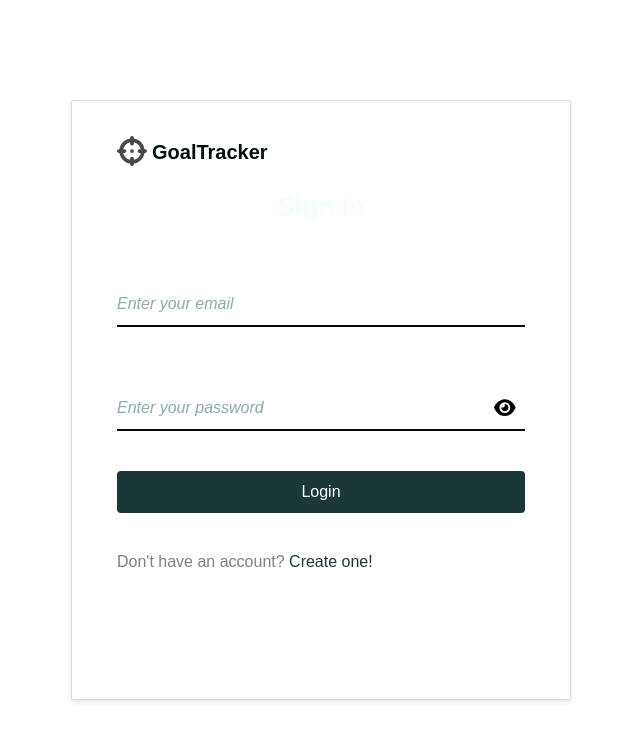
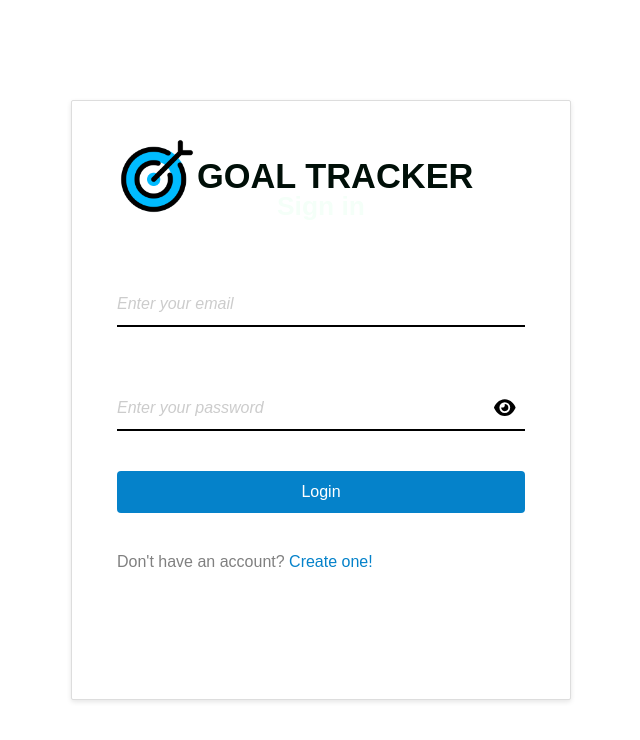
Before and after one commit to RanbirSDeol/dev-hub, a React (Create React App) app in the folder frontend/: page /login in a window 1280 px wide. Shown: the top 740 px of the page, without its empty margins (319-959 px from the left). Built offline with nearby package versions, Linux system fonts and the light colour scheme.

Commit message:
Login and Signup Color Scheme Change (Green -> Blue).

```diff
--- a/frontend/src/components/Login.js
+++ b/frontend/src/components/Login.js
@@ -7,6 +7,7 @@ import {
   faCrosshairs,
 } from "@fortawesome/free-solid-svg-icons";
 import { useNavigate } from "react-router-dom";
+import targetIcon from "../images/target.png";
 
 const Login = () => {
   const [email, setEmail] = useState("");
@@ -63,12 +64,12 @@ const Login = () => {
       <div className={styles.leftContainer}>
         <form onSubmit={handleSubmit} className={styles.form}>
           <h1 className={styles.displayName}>
-            <FontAwesomeIcon
-              icon={faCrosshairs}
-              size="xl"
-              style={{ marginRight: "5px", color: "#4D4847" }}
+            <img
+              src={targetIcon}
+              alt="Goal Icon"
+              style={{ width: "80px", height: "80px" }}
             />
-            GoalTracker
+            GOAL TRACKER
           </h1>
           <h1 className={styles.title}>Sign in</h1>
 
--- a/frontend/src/components/Signup.js
+++ b/frontend/src/components/Signup.js
@@ -7,6 +7,7 @@ import {
   faCrosshairs,
 } from "@fortawesome/free-solid-svg-icons";
 import { useNavigate } from "react-router-dom"; // Importing useNavigate for navigation after successful login
+import targetIcon from "../images/target.png";
 
 const Signup = () => {
   const [name, setName] = useState("");
@@ -67,12 +68,12 @@ const Signup = () => {
       <div className={styles.leftContainer}>
         <form onSubmit={handleSubmit} className={styles.form}>
           <h1 className={styles.displayName}>
-            <FontAwesomeIcon
-              icon={faCrosshairs}
-              size="xl"
-              style={{ marginRight: "5px", color: "#4D4847" }}
+            <img
+              src={targetIcon}
+              alt="Goal Icon"
+              style={{ width: "80px", height: "80px" }}
             />
-            GoalTracker
+            GOAL TRACKER
           </h1>
           <h1 className={styles.title}>Sign Up</h1>
 
--- a/frontend/src/components/styles/Login.module.css
+++ b/frontend/src/components/styles/Login.module.css
@@ -6,8 +6,10 @@
 }
 
 .displayName {
+  display: flex;
+  align-items: center;
   position: absolute;
-  font-size: 1.25rem;
+  font-size: 2.15rem;
   color:  #000F08;
 }
 
@@ -65,18 +67,18 @@
   margin-bottom: 20px;
   font-size: 1rem;
   border: none;
-  border-bottom: 2px solid #000F08;
+  border-bottom: 2px solid #000000;
   outline: none;
   border-radius: 0;
 }
 
 .input::placeholder {
-  color: #8BAAAD; /* Light grey color for placeholder */
+  color: #ccc; /* Light grey color for placeholder */
   font-style: italic;
 }
 
 .input:focus {
-  border-bottom: 2px solid #8BAAAD; /* Change the color on focus, e.g., blue */
+  border-bottom: 2px solid #0582ca; /* Change the color on focus, e.g., blue */
 }
 
 .sign_in_button {
@@ -84,19 +86,18 @@
   padding: 12px;
   font-size: 1rem;
   color: white;
-  background-color: #1C3738;
   border: none;
   border-radius: 4px;
   cursor: pointer;
 }
 
 .sign_in_button {
-  background-color: #1C3738;
+  background-color: #0582ca;
   width: 100%;
 }
 
 .sign_in_button:hover {
-  background-color: #8BAAAD;
+  background-color: #4fc1ff;
 }
 
 .passwordWrapper {
@@ -120,19 +121,19 @@
 }
 
 .toggleButton:hover {
-  color: #8BAAAD;
+  color: #0582ca;
   background-color: transparent;
 }
 
 .link {
-  color: #1C3738;
+  color: #0582ca;
   text-decoration: none;
   font-size: 1rem;
 }
 
 .link:hover {
   text-decoration: none;
-  color: #8BAAAD;
+  color: #4fc1ff;
 }
 
 /* Responsive Design */
--- a/frontend/src/components/styles/Signup.module.css
+++ b/frontend/src/components/styles/Signup.module.css
@@ -6,8 +6,10 @@
 }
 
 .displayName {
+  display: flex;
+  align-items: center;
   position: absolute;
-  font-size: 1.25rem;
+  font-size: 2.15rem;
   color:  #000F08;
 }
 
@@ -72,12 +74,12 @@
 }
 
 .input::placeholder {
-  color: #8BAAAD; /* Light grey color for placeholder */
+  color: #ccc; /* Light grey color for placeholder */
   font-style: italic;
 }
 
 .input:focus {
-  border-bottom: 2px solid #8BAAAD; /* Change the color on focus, e.g., blue */
+  border-bottom: 2px solid #0582ca; /* Change the color on focus, e.g., blue */
 }
 
 .sign_in_button {
@@ -85,19 +87,18 @@
   padding: 12px;
   font-size: 1rem;
   color: white;
-  background-color: #1C3738;
   border: none;
   border-radius: 4px;
   cursor: pointer;
 }
 
 .sign_in_button {
-  background-color: #1C3738;
+  background-color: #0582ca;
   width: 100%;
 }
 
 .sign_in_button:hover {
-  background-color: #8BAAAD;
+  background-color: #4fc1ff;
 }
 
 .passwordWrapper {
@@ -121,19 +122,19 @@
 }
 
 .toggleButton:hover {
-  color: #8BAAAD;
+  color: #0582ca;
   background-color: transparent;
 }
 
 .link {
-  color: #1C3738;
+  color: #0582ca;
   text-decoration: none;
   font-size: 1rem;
 }
 
 .link:hover {
   text-decoration: none;
-  color: #8BAAAD;
+  color: #4fc1ff;
 }
 
 /* Responsive Design */
```
